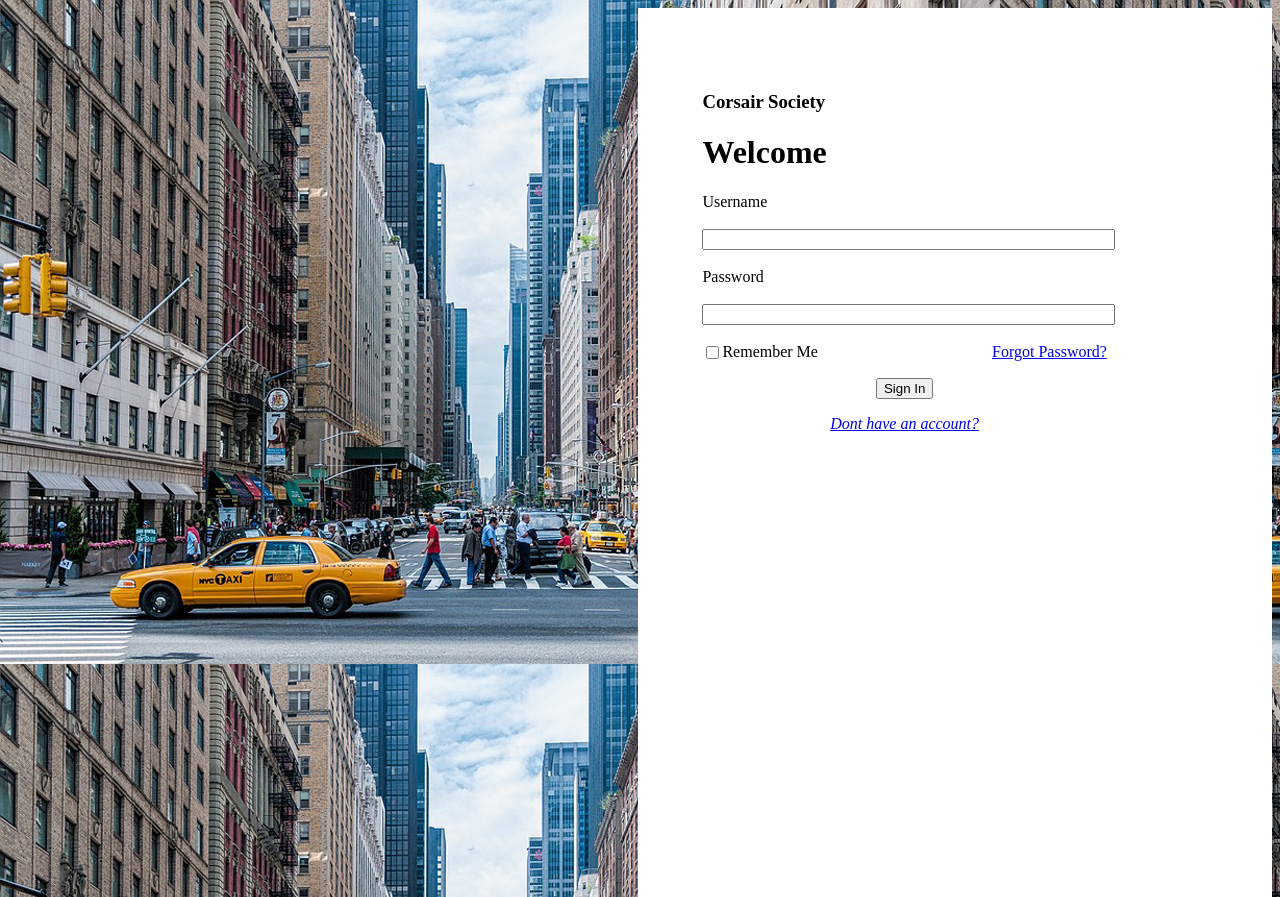
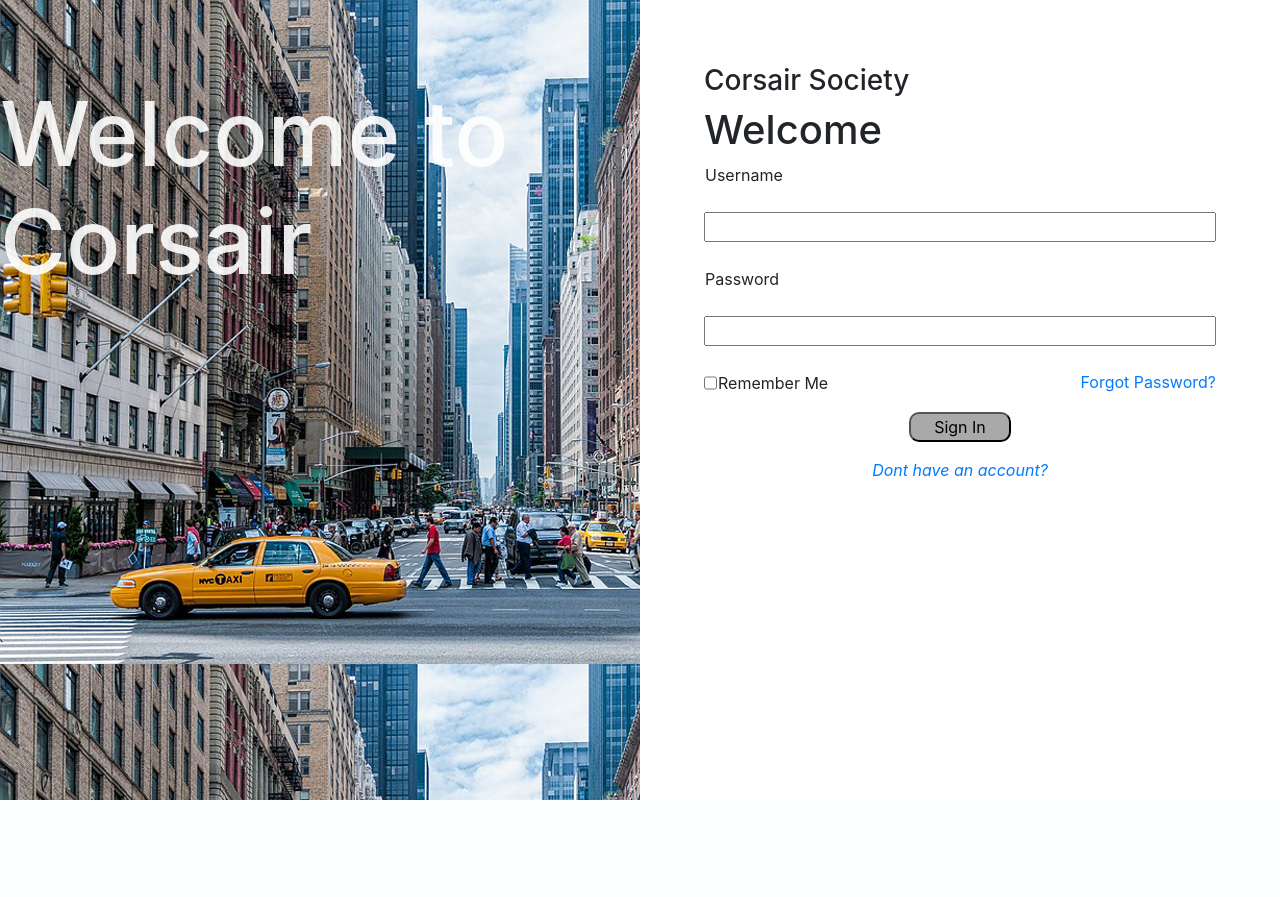
Before and after one commit to CarlosLopezRamirez/corsair-webapp, a Django app: template corsair/templates/login/login.html in a window 1280 px wide. After the commit the page ends 800 px from the top, so only its background shows below. Run offline with Django 3.2, Linux system fonts and the light colour scheme; the template is opened without the code that fills it, so the values that code supplies are empty.

Commit message:
style change

```diff
--- a/corsair/templates/login/login.css
+++ b/corsair/templates/login/login.css
@@ -1,23 +1,37 @@
-body {
+/*body {
     background-image: url("./assets/login_centralpark.jpg");
+}*/
+label {
+    margin: 1px;
 }
 .login {
     height: 100%;
 }
 .banner {
+    background-image: url("./assets/login_centralpark.jpg");
     width: 50%;
-    height: 100%;
+    height: 100vh;
+    min-height: 100%;
     float: left;
     display: flex;
     flex-flow: column;
-    overflow: hidden;
+    align-items: center;
 }
-
 .input {
-    width: 40%;
+    width: 50%;
     height: 100%;
     min-height: 100%;
     float: right;
     background: white;
     overflow: hidden;
 }
+.submit-button {
+    width: 20%;
+    background-color: darkgrey;
+    cursor: pointer;
+    border-radius: 10px;
+}
+.submit-button:hover {
+    background-color: #b39257;
+    box-shadow: 4px 4px 4px lightgrey;
+}
--- a/corsair/templates/login/login.html
+++ b/corsair/templates/login/login.html
@@ -5,37 +5,38 @@
     <meta name="viewport" content="width=device-width, initial-scale=1.0">
     <link rel="preconnect" href="https://fonts.gstatic.com">
     <link href="https://fonts.googleapis.com/css2?family=Outfit:wght@200;300&display=swap" rel="stylesheet">
+    <link rel="stylesheet" href="https://cdn.jsdelivr.net/npm/bootstrap@4.0.0/dist/css/bootstrap.min.css" integrity="sha384-Gn5384xqQ1aoWXA+058RXPxPg6fy4IWvTNh0E263XmFcJlSAwiGgFAW/dAiS6JXm" crossorigin="anonymous">
     <script defer src="./login.js"></script>
     <link rel="stylesheet" href="./login.css">
     <title> Corsair Login </title>
 </head>
 <body>
     <div class="banner">
-        <!-- <h1 style="color: white;"></h1> -->
+       <h1 style="font-size: 90px; color: white; opacity: 90%; margin-top: 5rem;">Welcome to Corsair</h1>
     </div>
     <div class="input" style="padding: 4rem;">
         <h3>Corsair Society</h3>
         <h1>Welcome</h1>
         <form onsubmit="validateSignIn(event.preventDefault())">
-            <div style="display:flex; flex-direction: column; align-items: flex-start; justify-content: center; align-self: center; padding-bottom: 25rem;">
+            <div style="display:flex; flex-direction: column; align-items: flex-start; justify-content: center; align-self: center;">
                 <label for="username">Username</label> <br>
-                <input name="username" id="username" style="width: 80%;"></input> <br>
+                <input name="username" id="username" style="width: 100%;"></input> <br>
                 <label for="password">Password</label>  <br>
-                <input type="password" name="password" id="password" style="width: 80%;"></input> <br>
+                <input type="password" name="password" id="password" style="width: 100%;"></input> <br>
 
-                <div style="width: 80%; float: left; padding-bottom: 1rem;">
-                    <div style="display: flex; width: 40%; float: left;">
+                <div style="width: 100%; float: left; padding-bottom: 1rem;">
+                    <div style="display: flex; width: 50%; float: left;">
                         <input type="checkbox" name="remember" id="remember">
                         <label for="remember">Remember Me</label>
                     </div>
-                    <div style="width: 40%; float: right; text-align: right;">
+                    <div style="width: 50%; float: right; text-align: right;">
                         <a href="./reset-pw.html">Forgot Password?</a>
                     </div>
                 </div>
-                <div style="width: 80%; display: flex; justify-content: center; padding-bottom: 1rem;">
-                    <button type="submit" id="signin-button">Sign In</button>
+                <div style="width: 100%; display: flex; justify-content: center; padding-bottom: 1rem;">
+                    <button type="submit" id="signin-button" class="submit-button">Sign In</button>
                 </div>
-                <div style="width: 80%; display: flex; justify-content: center;">
+                <div style="width: 100%; display: flex; justify-content: center;">
                     <a href="../register/register.html"><i>Dont have an account?</i></a>
                 </div>
             </div>
--- a/corsair/templates/login/login.js
+++ b/corsair/templates/login/login.js
@@ -4,6 +4,7 @@ function validateSignIn() {
     const remember = document.getElementById("remember");
 
 
+
     console.log(username.value);
     console.log(password.value);
     console.log(remember.value);
--- a/corsair/templates/login/reset-pw.html
+++ b/corsair/templates/login/reset-pw.html
@@ -5,6 +5,7 @@
     <meta name="viewport" content="width=device-width, initial-scale=1.0">
     <link rel="preconnect" href="https://fonts.gstatic.com">
     <link href="https://fonts.googleapis.com/css2?family=Outfit:wght@200;300&display=swap" rel="stylesheet">
+    <link rel="stylesheet" href="https://cdn.jsdelivr.net/npm/bootstrap@4.0.0/dist/css/bootstrap.min.css" integrity="sha384-Gn5384xqQ1aoWXA+058RXPxPg6fy4IWvTNh0E263XmFcJlSAwiGgFAW/dAiS6JXm" crossorigin="anonymous">
     <script defer src="./reset-pw.js"></script>
     <link rel="stylesheet" href="./reset-pw.css">
     <title> Reset Password </title>
@@ -20,6 +21,7 @@
             <div style="display:flex; flex-direction: column; align-items: flex-start; justify-content: center; align-self: center; padding-bottom: 14rem;">
                 <label for="email">Email</label> <br>
                 <input name="email" id="email" style="width: 80%;"></input>
+                <hr>
                 <div style="width: 80%; display: flex; justify-content: center; padding-bottom: 1rem;">
                     <button type="submit" id="reset-pw-button">Reset Password</button>
                 </div>
```
